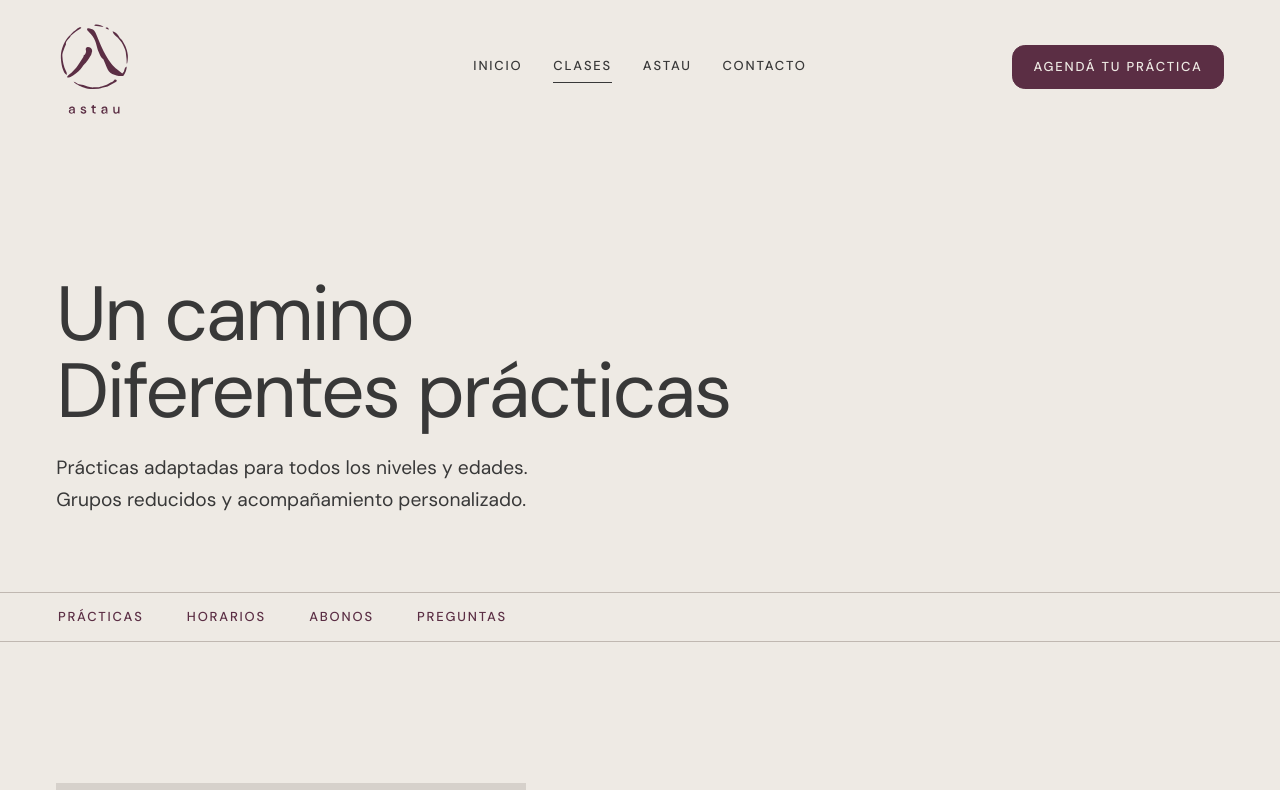
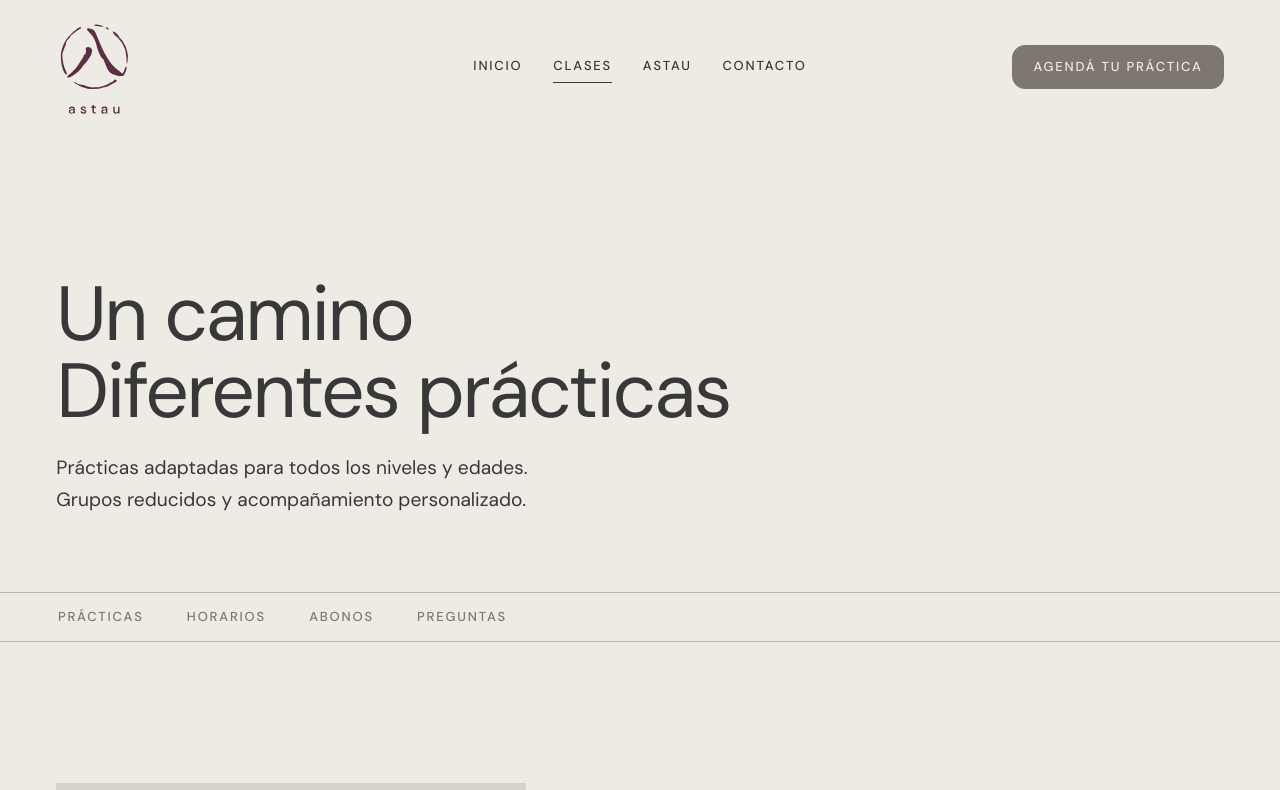
Before and after one commit to juanpabloch/astau_v1, a plain HTML site: page clases/index.html in a window 1280 px wide. Shown: the top 790 px of the page. Drawn offline with Linux system fonts and the light colour scheme.

Commit message:
ajuste colores en clases

```diff
--- a/assets/css/tokens.css
+++ b/assets/css/tokens.css
@@ -22,10 +22,10 @@
 
 :root {
   /* Color */
-  --c-bg: #eeeae4;        /* Pantone 7527 C */
+  --c-bg: #eeeae4ff;      /* Pantone 7527 C */
   --c-accent: #5b2e44;    /* Pantone 7645 C */
   --c-text: #383838;      /* Pantone 447 C */
-  --c-surface: #d6d1ca;   /* Pantone Warm Gray 1 C */
+  --c-surface: #cac5bd98; /* Pantone Warm Gray 1 C */
   --c-line: #c0b8b1;      /* Pantone Warm Gray 3 C */
   --c-muted: #7d776f;     /* Pantone Warm Gray 9 C · solo texto de 24 px o más */
   --c-sage: #b3b7ae;      /* Pantone 421 C */
@@ -65,3 +65,14 @@
   --t-fast: 300ms;
   --t-slow: 900ms;
 }
+
+/* Paleta de Clases (sin Pantone 7645 C #5b2e44) */
+body[data-page="clases"] {
+  --c-bg: #eeeae4ff;      /* Pantone 7527 C */
+  --c-surface: #cac5bd98; /* Pantone Warm Gray 1 C */
+  --c-line: #c0b8b1;      /* Pantone Warm Gray 3 C */
+  --c-muted: #7d776f;     /* Pantone Warm Gray 9 C */
+  --c-sage: #b3b7ae;      /* Pantone 421 C */
+  --c-text: #383838;      /* Pantone 447 C */
+  --c-accent: #7d776f;    /* Reemplaza Pantone 7645 C por Warm Gray 9 C */
+}
--- a/clases/index.html
+++ b/clases/index.html
@@ -6,7 +6,7 @@
   <title>Clases de yoga en Recoleta: prácticas, horarios y abonos · ASTAU</title>
   <meta name="description" content="Ashtanga estilo Mysore, Yin Yoga, Hatha, Yoga Terapia, yoga prenatal y postnatal, y meditación. Horarios de lunes a sábado y abonos mensuales.">
   <link rel="canonical" href="https://DOMINIO-PENDIENTE.example/clases/">
-  <meta name="theme-color" content="#eeeae4">
+  <meta name="theme-color" content="#eeeae4ff">
 
   <meta property="og:type" content="website">
   <meta property="og:locale" content="es_AR">
```
Also changed, not shown: 1 other file.
